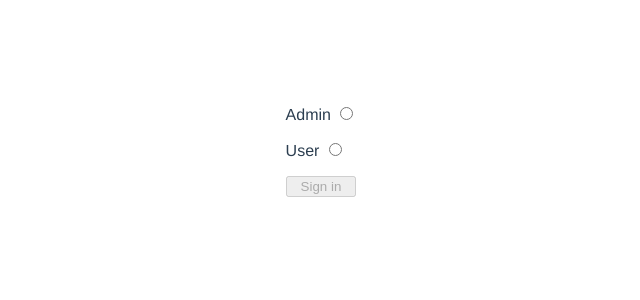
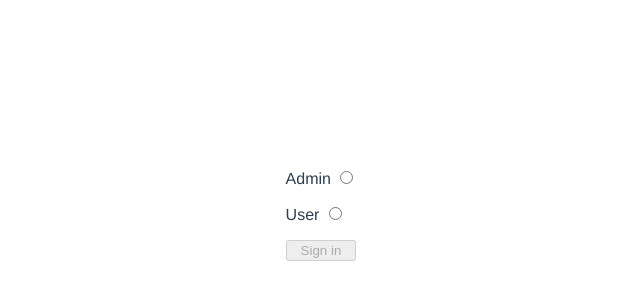
Before and after one commit to Ythotha/user-list, a Vue app: page / in a window 1280 px wide. Shown: the part 250-550 px from the top of the page, without its empty margins (319-959 px from the left). Built offline with nearby package versions, Linux system fonts and the light colour scheme.

Commit message:
added minor styling

```diff
--- a/src/App.vue
+++ b/src/App.vue
@@ -1,5 +1,5 @@
 <template>
-  <div id="app" class="app">
+  <div id="app" class="app container">
     <router-view />
   </div>
 </template>
@@ -13,6 +13,7 @@ export default {
 <style>
 .app {
   min-height: 100lvh;
+  padding-block-start: 8vmin;
 
   font-family: Avenir, Helvetica, Arial, sans-serif;
   -webkit-font-smoothing: antialiased;
--- /dev/null
+++ b/src/common.blocks/container/container.css
@@ -0,0 +1,5 @@
+.container {
+  max-width: 120rem;
+  margin-inline: auto;
+  padding-inline: 1.6rem;
+}
--- a/src/common.blocks/page/page.css
+++ b/src/common.blocks/page/page.css
@@ -2,4 +2,8 @@
   min-height: inherit;
 
   text-align: start;
+
+  &__section:not(:first-child) {
+    margin-block-start: 2.4rem;
+  }
 }
--- /dev/null
+++ b/src/common.blocks/pagination/pagination.css
@@ -0,0 +1,5 @@
+.pagination {
+  display: flex;
+  flex-wrap: wrap;
+  gap: .75rem;
+}
--- a/src/pages/ContactsPage.vue
+++ b/src/pages/ContactsPage.vue
@@ -7,10 +7,12 @@
       Loading users...
     </p>
     <template v-if="!usersLoading">
+      <div class="page__section">
         <button @click="toggleCardsView" type="button">
           toggle users view
         </button>
-      <div class="sorting">
+      </div>
+      <div class="sorting page__section">
         <h2>
           Sorting
         </h2>
@@ -23,7 +25,7 @@
             </select>
         </label>
       </div>
-      <div v-if="authorizedAs === 'admin'" class="filters">
+      <div v-if="authorizedAs === 'admin'" class="filters page__section">
         <h2>
           Filters
         </h2>
@@ -46,6 +48,7 @@
           </label>
         </div>
       </div>
+      <div class="page__section">
         <table-view
           v-if="!displayCardsView"
           :headers="headers"
@@ -55,8 +58,9 @@
           v-if="displayCardsView"
           :items="paginatedData"
         />
+      </div>
 
-      <div class="pagination">
+      <div class="pagination page__section">
         <button @click="prevPage" type="button" :disabled="currentPage === 0">
           Prev page
         </button>
@@ -74,7 +78,7 @@
         </button>
       </div>
 
-      <div class="statistics">
+      <div class="statistics page__section">
         <h2>
           Statistics
         </h2>
--- a/src/styles/main.css
+++ b/src/styles/main.css
@@ -1,5 +1,7 @@
 @import "variables.css";
 @import "base.css";
 
+@import '@/common.blocks/container/container.css';
 @import '@/common.blocks/page/page.css';
 @import '@/common.blocks/card/card.css';
+@import '@/common.blocks/pagination/pagination.css';
```
Lines whose indentation alone changed are shown as unchanged.
